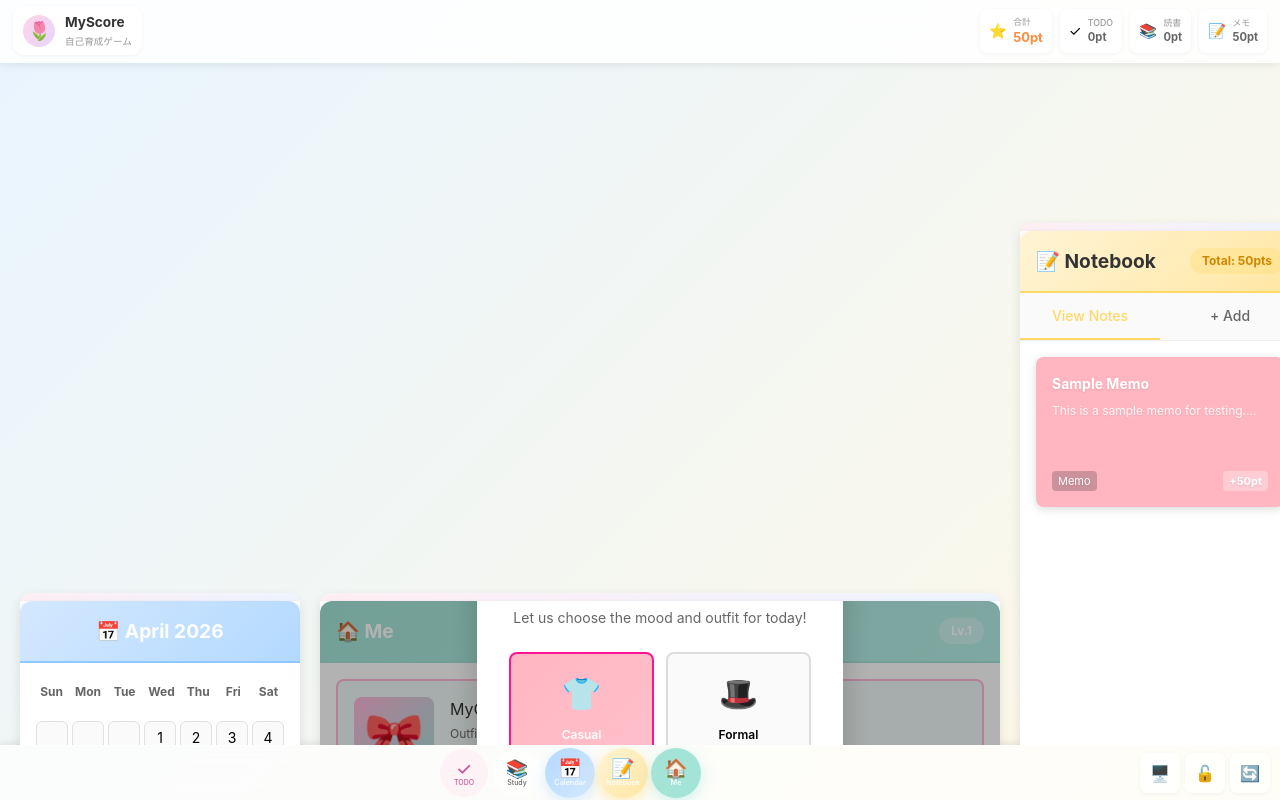
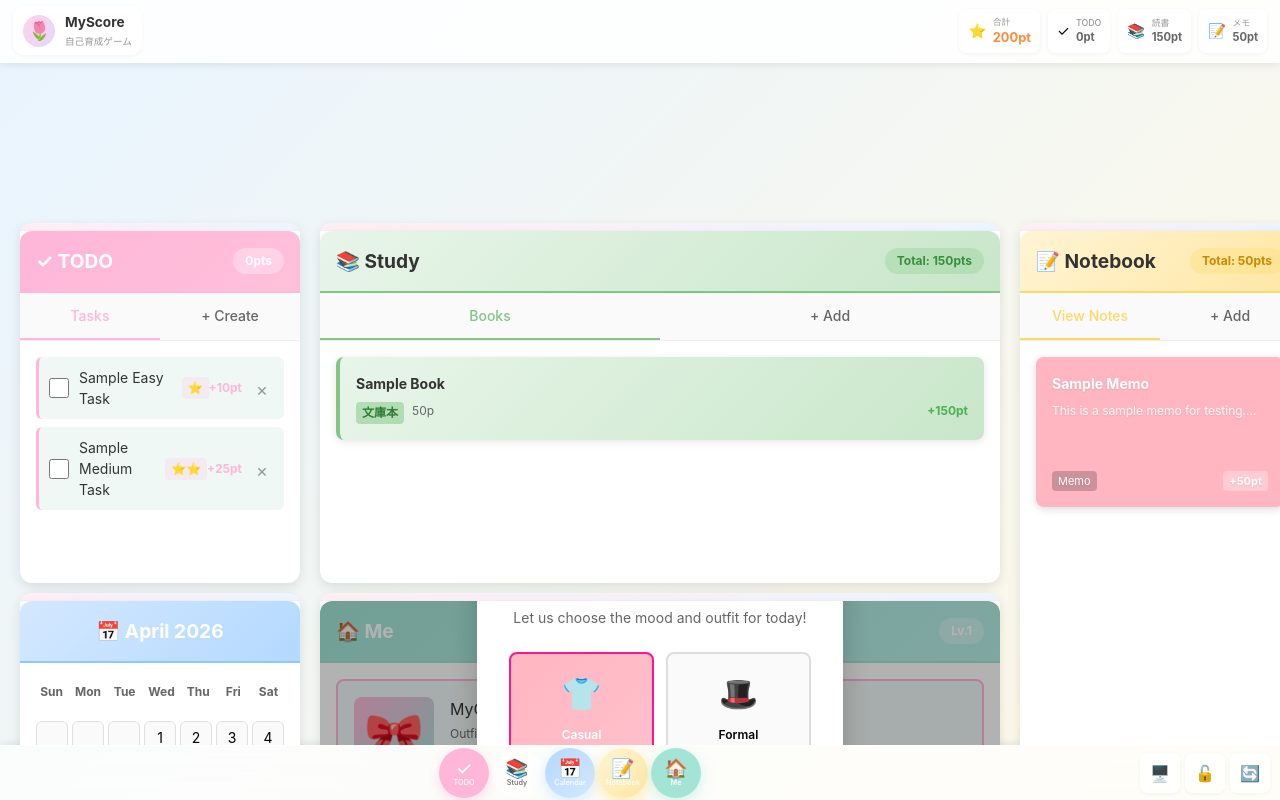
Before and after one commit to speedlink-japan/pan_yuzhe_scoreme_app, a Next.js app: page / in a window 1280 px wide. Built offline with nearby package versions, Linux system fonts and the light colour scheme.

Commit message:
feat: 初回表示時に5つのパネルすべてをON状態で表示

```diff
--- a/src/app/page.tsx
+++ b/src/app/page.tsx
@@ -191,7 +191,7 @@ const calculateDynamicLayout = (
 }
 
 export default function Home() {
-  const [visiblePanels, setVisiblePanels] = useState<PanelType[]>(['calendar', 'notebook', 'character'])
+  const [visiblePanels, setVisiblePanels] = useState<PanelType[]>(['todo', 'study', 'calendar', 'notebook', 'character'])
   const [todoPoints, setTodoPoints] = useState(0)
   const [studyPoints, setStudyPoints] = useState(0)
   const [notebookPoints, setNotebookPoints] = useState(0)
```
